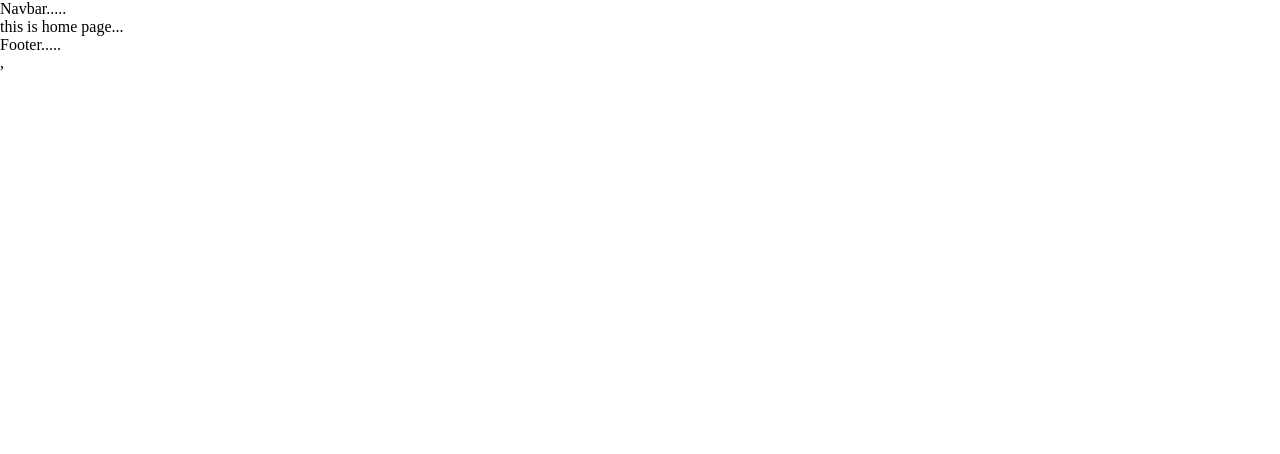
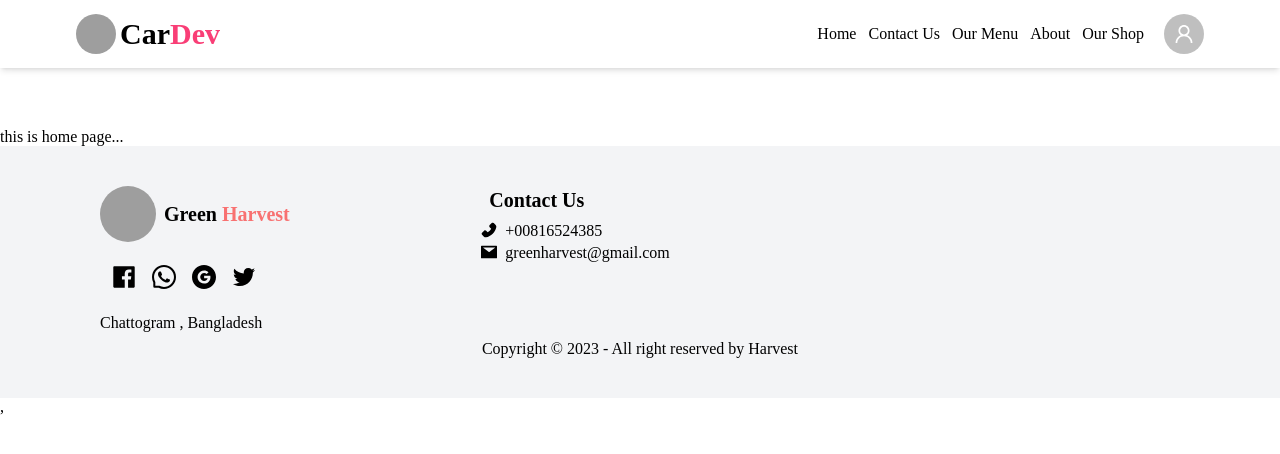
Before and after one commit to imam-hossain-wd/GreenHarvest-client, a React (Vite) app: page / in a window 1280 px wide. Shown: the top 454 px of the page. Built offline with nearby package versions, Linux system fonts and the light colour scheme; no server answers; grey boxes are pictures that could not be loaded.

Commit message:
navbar and footer added

```diff
--- a/src/pages/Shared/Footer/Footer.tsx
+++ b/src/pages/Shared/Footer/Footer.tsx
@@ -1,10 +1,81 @@
+
+import { Link } from "react-router-dom";
+
+import {
+  FacebookFilled,
+  GoogleCircleFilled,
+  MailFilled,
+  PhoneFilled,
+  TwitterOutlined,
+  WhatsAppOutlined,
+} from "@ant-design/icons";
 
 const Footer = () => {
-    return (
-        <div>
-            <p>Footer.....</p>
+  return (
+    <div className=" bg-gray-100">
+      <footer className="p-10">
+        <div className="w-[90%] mx-auto grid grid-cols-1 md:grid-cols-2 lg:grid-cols-3 gap-5 lg:gap-16  justify-around ">
+          <div>
+            <div className="">
+              <div className="flex items-center">
+                <img
+                  className="w-14 h-14 rounded-full"
+                  src="https://i.ibb.co/863c3CY/car-service-logo.jpg"
+                  width={500}
+                  height={500}
+                  alt="car service logo"
+                />
+                <h3 className="text-xl hover:text-red-500 ml-2 font-semibold ">
+                Green <span className="text-red-400 ">Harvest</span>
+                </h3>
+              </div>
+              <div className="flex my-4">
+                <span className="text-2xl border-2 rounded transition ease-in-out delay-150 hover:-translate-y-1 hover:scale-110 text-black duration-300 p-1  ml-2">
+                  <FacebookFilled />
+                </span>
+                <span className="text-2xl border-2 rounded p-1 transition ease-in-out delay-150 hover:-translate-y-1 hover:scale-110  text-black duration-300  ml-2">
+                  <WhatsAppOutlined />
+                </span>
+                <span className="text-2xl border-2 rounded p-1 transition ease-in-out delay-150 hover:-translate-y-1 hover:scale-110 text-black duration-300 ml-2">
+                  <GoogleCircleFilled />
+                </span>
+                <span className="text-2xl border-2 rounded p-1 transition ease-in-out delay-150 hover:-translate-y-1 hover:scale-110 text-black duration-300 ml-2">
+                  <TwitterOutlined />
+                </span>
+              </div>
+            </div>
+            <p className="hover:text-red-500">Chattogram , Bangladesh</p>
+          </div>
+          <div>
+            <div className="ml-2 text-lg mb-2">
+              <h2 className="text-xl font-semibold hover:text-red-500">
+                Contact Us
+              </h2>
+            </div>
+            <div>
+              <div className="flex items-center mb-1 hover:text-red-500 ">
+                <h4>
+                  <PhoneFilled />
+                </h4>
+                <Link to="tel:971568703512" className="ml-2 no-underline text-black hover:text-red-500">
+                  +00816524385
+                </Link>
+              </div>
+              <div className="flex items-center hover:text-red-500">
+                <h4>
+                  <MailFilled />
+                </h4>
+                <p className="ml-2">greenharvest@gmail.com</p>
+              </div>
+            </div>
+          </div>
         </div>
-    );
+        <p className="text-center mt-2 hover:text-red-500">
+          Copyright © 2023 - All right reserved by Harvest
+        </p>
+      </footer>
+    </div>
+  );
 };
 
 export default Footer;
--- a/src/pages/Shared/Navbar/Navbar.tsx
+++ b/src/pages/Shared/Navbar/Navbar.tsx
@@ -1,8 +1,132 @@
+import { Avatar, Button, Drawer, Dropdown, Space } from "antd";
+import { useState } from "react";
+import { Link } from "react-router-dom";
+import { CloseOutlined, MenuOutlined, UserOutlined } from "@ant-design/icons";
+
+
+
 const Navbar = () => {
+
+    const [open, setOpen] = useState(false);
+
+    const showDrawer = () => {
+      setOpen(true);
+    };
+
+    // const onClose = () => {
+    //   setOpen(false);
+    // };
+
+    const items = [
+        {
+          key: "1",
+          label: (
+            <div>
+                <div className="flex flex-col">
+                  <Button type="text">
+                    <Link to={`/profile`}> Profile</Link>
+                  </Button>
+                  <Button  danger type="text">
+                    Log out
+                  </Button>
+                </div>
+
+                <Button type="text">
+                  <Link to="/login"> Login</Link>
+                </Button>
+            </div>
+          ),
+        },
+      ];
+
+    const navMenuItems = (
+        <li className="list-none flex flex-col justify-center items-center lg:flex-row">
+          <Link
+            className="text-black  mt-2 lg:mt-0 lg:mr-3 no-underline "
+            to="/"
+          >
+            Home
+          </Link>
+          <Link
+            className="text-black  mt-2 lg:mt-0 lg:mr-3 no-underline "
+            to="/service"
+          >
+            Contact Us
+          </Link>
+          <Link
+            className="text-black no-underline  mt-2 lg:mt-0 lg:mr-3    "
+            to="/contact"
+          >
+            Our Menu
+          </Link>
+          <Link
+            className="text-black no-underline mt-2 lg:mt-0 lg:mr-3"
+            to="/about"
+          >
+            About
+          </Link>
+          <Link
+            className="text-black no-underline mt-2 lg:mt-0 lg:mr-3  "
+            to="/booking"
+          >
+            Our Shop
+          </Link>
+        </li>
+      );
+
+
     return (
-        <div>
-            <p>Navbar.....</p>
-        </div>
+        <section className="relative z-50 mb-32 w-full">
+        <header className="fixed top-0 left-0 right-0  bg-white shadow-md mb-2">
+          <nav className="flex justify-between p-3 w-[90%] mx-auto">
+            <div className="flex items-center">
+              <Button className="lg:hidden mr-3 -ml-4 " onClick={showDrawer}>
+                <MenuOutlined />
+              </Button>
+              <img
+                className="w-10 h-10 rounded-full"
+                src="https://i.ibb.co/863c3CY/car-service-logo.jpg'"
+                width={500}
+                height={500}
+                alt="car service logo"
+              />
+              <h3 className="text-3xl font-bold text-black p-1">
+                Car<span className="text-[#f93e76]">Dev</span>
+              </h3>
+            </div>
+            <div className="flex items-center">
+              <ul className="hidden lg:flex">{navMenuItems}</ul>
+              <Dropdown menu={{ items }} className="">
+                <a className="-ml-10 lg:ml-2">
+                  <Space wrap size={24}>
+                    <Avatar
+                      className="text-[20px] "
+                      size="large"
+                      icon={<UserOutlined />}
+                    />
+                  </Space>
+                </a>
+              </Dropdown>
+            </div>
+          </nav>
+          <nav>
+            <Drawer
+              placement="left"
+              title={
+                <CloseOutlined
+                  className="ml-72 ml-5 hover:text-red-500 text-lg transition-all delay-300"
+                  onClick={() => setOpen(!open)}
+
+                />
+              }
+              open={open}
+              closable={false}
+            >
+              {navMenuItems}
+            </Drawer>
+          </nav>
+        </header>
+      </section>
     );
 };
 
```
